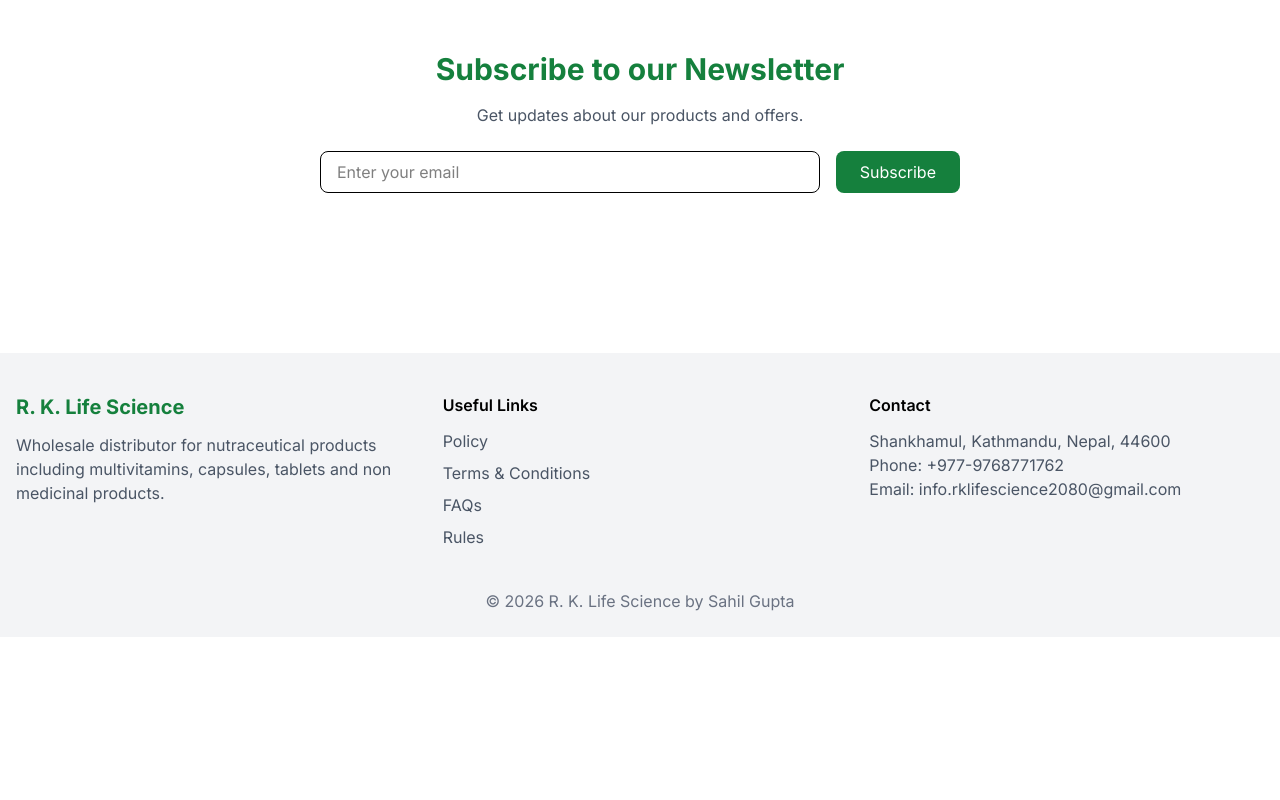
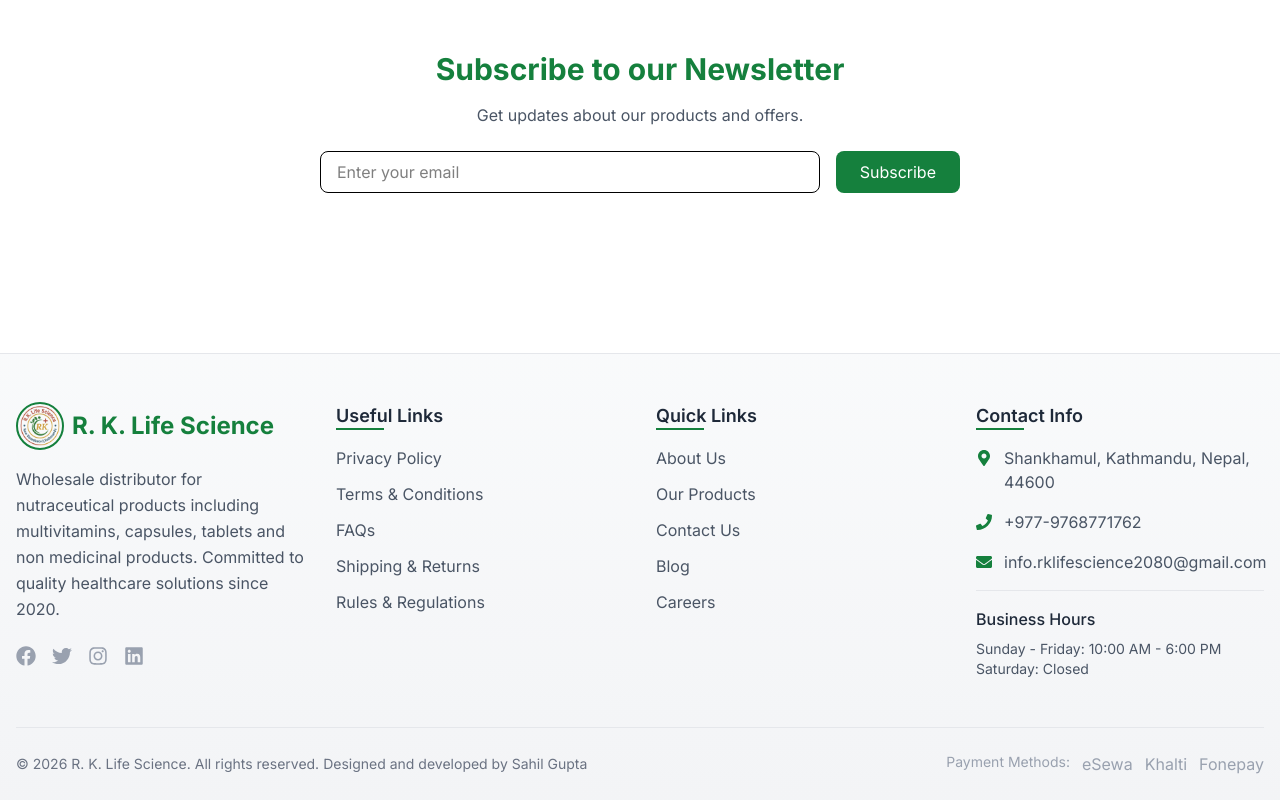
Before and after one commit to sahiltechpreneur/rk-life-science, a Next.js app in the folder client/: page / in a window 1280 px wide. Shown: the part 1357-2157 px from the top of the page. Before the commit the page ends 1994 px from the top, so only its background shows below. Built offline with nearby package versions, Linux system fonts and the light colour scheme.

Commit message:
style: improved user experience

```diff
--- a/client/components/user/Footer.tsx
+++ b/client/components/user/Footer.tsx
@@ -1,83 +1,214 @@
 import Link from "next/link"
+import Image from "next/image"
 import Container from "@/components/ui/Container"
+import { FaMapMarkerAlt, FaPhone, FaEnvelope, FaFacebook, FaTwitter, FaInstagram, FaLinkedin } from "react-icons/fa"
 
 export default function Footer() {
+  const currentYear = new Date().getFullYear()
 
   return (
+    <footer className="bg-gradient-to-b from-gray-50 to-gray-100 mt-20 border-t border-gray-200">
+      <Container>
+        {/* Main Footer Content */}
+        <div className="grid md:grid-cols-4 gap-8 py-12">
+          {/* Column 1 - Company Info */}
+          <div className="md:col-span-1">
+            <Link href="/" className="flex items-center gap-2 mb-4 group">
+              <div className="relative w-12 h-12 overflow-hidden rounded-full border-2 border-primary group-hover:border-secondary transition-colors">
+                <Image
+                  src="/images/logo.png"
+                  alt="R. K. Life Science Logo"
+                  fill
+                  className="object-cover"
+                />
+              </div>
+              <span className="text-2xl font-bold text-primary group-hover:text-secondary transition-colors">
+                R. K. Life Science
+              </span>
+            </Link>
 
-    <footer className="bg-gray-100 mt-20">
-
-      <Container>
-
-        <div className="grid md:grid-cols-3 gap-8 py-10">
-
-          {/* Column 1 */}
-
-          <div>
-
-            <h2 className="text-xl font-bold text-primary">
-              R. K. Life Science
-            </h2>
-
-            <p className="text-gray-600 mt-3">
+            <p className="text-gray-600 mt-3 leading-relaxed">
               Wholesale distributor for nutraceutical products including
               multivitamins, capsules, tablets and non medicinal products.
+              Committed to quality healthcare solutions since 2020.
             </p>
 
+            {/* Social Media Links */}
+            <div className="flex gap-4 mt-6">
+              <a
+                href="#"
+                target="_blank"
+                rel="noopener noreferrer"
+                className="text-gray-400 hover:text-primary transition-colors"
+                aria-label="Facebook"
+              >
+                <FaFacebook size={20} />
+              </a>
+              <a
+                href="#"
+                target="_blank"
+                rel="noopener noreferrer"
+                className="text-gray-400 hover:text-primary transition-colors"
+                aria-label="Twitter"
+              >
+                <FaTwitter size={20} />
+              </a>
+              <a
+                href="#"
+                target="_blank"
+                rel="noopener noreferrer"
+                className="text-gray-400 hover:text-primary transition-colors"
+                aria-label="Instagram"
+              >
+                <FaInstagram size={20} />
+              </a>
+              <a
+                href="#"
+                target="_blank"
+                rel="noopener noreferrer"
+                className="text-gray-400 hover:text-primary transition-colors"
+                aria-label="LinkedIn"
+              >
+                <FaLinkedin size={20} />
+              </a>
+            </div>
           </div>
 
-          {/* Column 2 */}
-
-          <div>
-
-            <h3 className="font-semibold mb-3">
+          {/* Column 2 - Useful Links */}
+          <div className="md:col-span-1">
+            <h3 className="font-semibold text-lg mb-4 text-gray-800 relative inline-block">
               Useful Links
+              <span className="absolute bottom-0 left-0 w-12 h-0.5 bg-primary"></span>
             </h3>
 
-            <div className="flex flex-col gap-2 text-gray-600">
-
-              <Link href="#">Policy</Link>
-              <Link href="#">Terms & Conditions</Link>
-              <Link href="#">FAQs</Link>
-              <Link href="#">Rules</Link>
-
+            <div className="flex flex-col gap-3">
+              <Link
+                href="/privacy-policy"
+                className="text-gray-600 hover:text-primary hover:translate-x-1 transition-all duration-300"
+              >
+                Privacy Policy
+              </Link>
+              <Link
+                href="/terms-conditions"
+                className="text-gray-600 hover:text-primary hover:translate-x-1 transition-all duration-300"
+              >
+                Terms & Conditions
+              </Link>
+              <Link
+                href="/faqs"
+                className="text-gray-600 hover:text-primary hover:translate-x-1 transition-all duration-300"
+              >
+                FAQs
+              </Link>
+              <Link
+                href="/shipping-returns"
+                className="text-gray-600 hover:text-primary hover:translate-x-1 transition-all duration-300"
+              >
+                Shipping & Returns
+              </Link>
+              <Link
+                href="/rules"
+                className="text-gray-600 hover:text-primary hover:translate-x-1 transition-all duration-300"
+              >
+                Rules & Regulations
+              </Link>
             </div>
-
           </div>
 
-          {/* Column 3 */}
-
-          <div>
-
-            <h3 className="font-semibold mb-3">
-              Contact
+          {/* Column 3 - Quick Links */}
+          <div className="md:col-span-1">
+            <h3 className="font-semibold text-lg mb-4 text-gray-800 relative inline-block">
+              Quick Links
+              <span className="absolute bottom-0 left-0 w-12 h-0.5 bg-primary"></span>
             </h3>
 
-            <p className="text-gray-600">
-              Shankhamul, Kathmandu, Nepal, 44600
+            <div className="flex flex-col gap-3">
+              <Link
+                href="/about"
+                className="text-gray-600 hover:text-primary hover:translate-x-1 transition-all duration-300"
+              >
+                About Us
+              </Link>
+              <Link
+                href="/product"
+                className="text-gray-600 hover:text-primary hover:translate-x-1 transition-all duration-300"
+              >
+                Our Products
+              </Link>
+              <Link
+                href="/contact"
+                className="text-gray-600 hover:text-primary hover:translate-x-1 transition-all duration-300"
+              >
+                Contact Us
+              </Link>
+              <Link
+                href="/blog"
+                className="text-gray-600 hover:text-primary hover:translate-x-1 transition-all duration-300"
+              >
+                Blog
+              </Link>
+              <Link
+                href="/careers"
+                className="text-gray-600 hover:text-primary hover:translate-x-1 transition-all duration-300"
+              >
+                Careers
+              </Link>
+            </div>
+          </div>
+
+          {/* Column 4 - Contact Info */}
+          <div className="md:col-span-1">
+            <h3 className="font-semibold text-lg mb-4 text-gray-800 relative inline-block">
+              Contact Info
+              <span className="absolute bottom-0 left-0 w-12 h-0.5 bg-primary"></span>
+            </h3>
+
+            <div className="space-y-4">
+              <div className="flex items-start gap-3 text-gray-600">
+                <FaMapMarkerAlt className="text-primary mt-1 flex-shrink-0" />
+                <p>Shankhamul, Kathmandu, Nepal, 44600</p>
+              </div>
+
+              <div className="flex items-center gap-3 text-gray-600">
+                <FaPhone className="text-primary flex-shrink-0" />
+                <p>+977-9768771762</p>
+              </div>
+
+              <div className="flex items-center gap-3 text-gray-600">
+                <FaEnvelope className="text-primary flex-shrink-0" />
+                <p>info.rklifescience2080@gmail.com</p>
+              </div>
+
+              {/* Business Hours */}
+              <div className="mt-4 pt-4 border-t border-gray-200">
+                <h4 className="font-medium text-gray-800 mb-2">Business Hours</h4>
+                <p className="text-gray-600 text-sm">Sunday - Friday: 10:00 AM - 6:00 PM</p>
+                <p className="text-gray-600 text-sm">Saturday: Closed</p>
+              </div>
+            </div>
+          </div>
+        </div>
+
+        {/* Bottom Bar */}
+        <div className="border-t border-gray-200 py-6">
+          <div className="flex flex-col md:flex-row justify-between items-center gap-4">
+            <p className="text-gray-500 text-sm text-center md:text-left">
+              © {currentYear} R. K. Life Science. All rights reserved.
+              <span className="block md:inline md:ml-1">
+                Designed and developed by Sahil Gupta
+              </span>
             </p>
 
-            <p className="text-gray-600">
-              Phone: +977-9768771762
-            </p>
-
-            <p className="text-gray-600">
-              Email: info.rklifescience2080@gmail.com
-            </p>
-
+            {/* Payment Methods */}
+            <div className="flex gap-3 text-gray-400">
+              <span className="text-sm">Payment Methods:</span>
+              <span className="hover:text-primary transition-colors cursor-default">eSewa</span>
+              <span className="hover:text-primary transition-colors cursor-default">Khalti</span>
+              <span className="hover:text-primary transition-colors cursor-default">Fonepay</span>
+            </div>
           </div>
-
         </div>
-
-        <div className="text-center pb-6 text-gray-500">
-
-          © {new Date().getFullYear()} R. K. Life Science by Sahil Gupta
-
-        </div>
-
       </Container>
-
     </footer>
-
   )
 }
```
